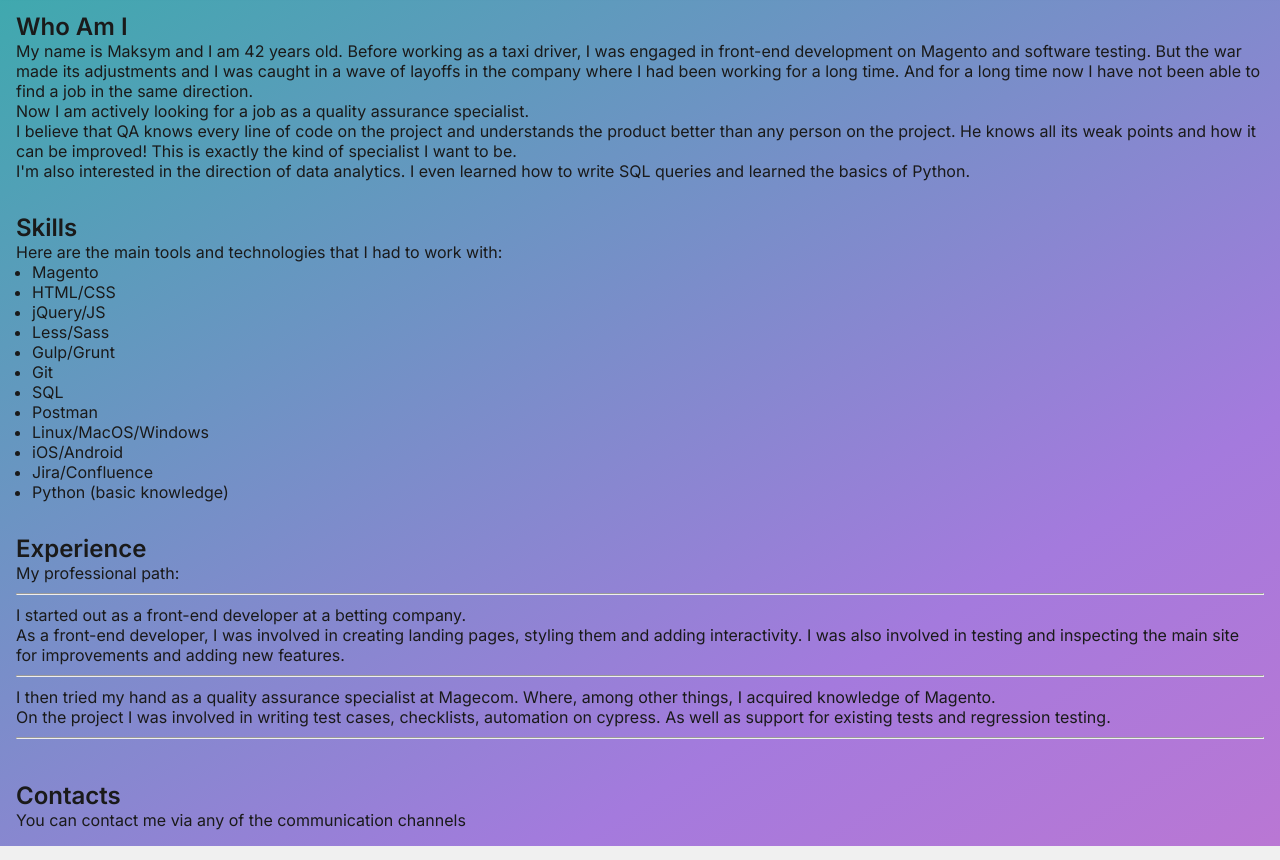
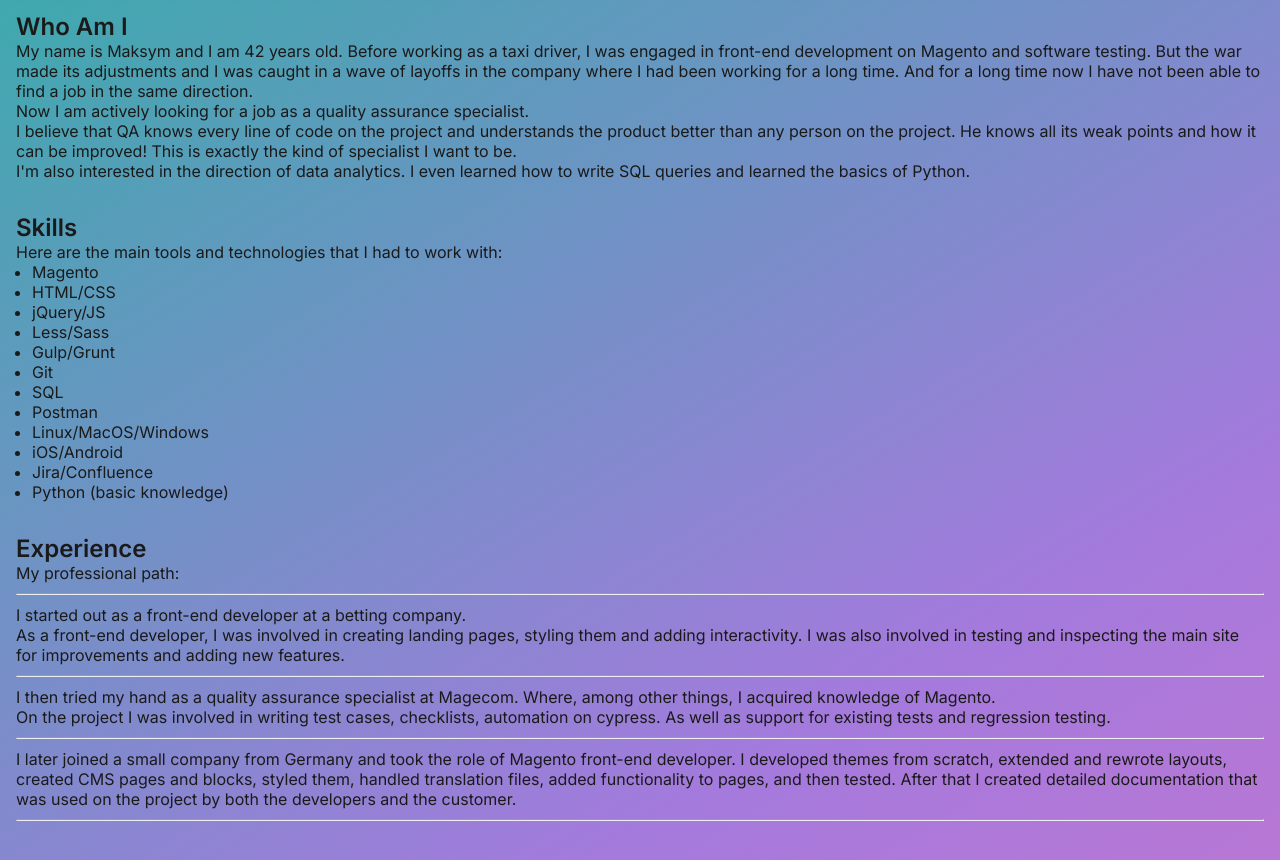
Before and after one commit to mcmaxdj/cvsite, a plain HTML site: page index.html in a window 1280 px wide. Shown: the part 64-924 px from the top of the page. Drawn offline with Linux system fonts and the light colour scheme.

Commit message:
adding new experience

```diff
--- a/index.html
+++ b/index.html
@@ -56,7 +56,8 @@
       <p>I then tried my hand as a quality assurance specialist at Magecom. Where, among other things, I acquired knowledge of Magento.</p>
       <p>On the project I was involved in writing test cases, checklists, automation on cypress. As well as support for existing tests and regression testing.</p>
       <hr>
-
+      <p>I later joined a small company from Germany and took the role of Magento front-end developer. I developed themes from scratch, extended and rewrote layouts, created CMS pages and blocks, styled them, handled translation files, added functionality to pages, and then tested. After that I created detailed documentation that was used on the project by both the developers and the customer.</p>
+      <hr>
     </section>
     <section id="contact">
       <h2>Contacts</h2>
```
